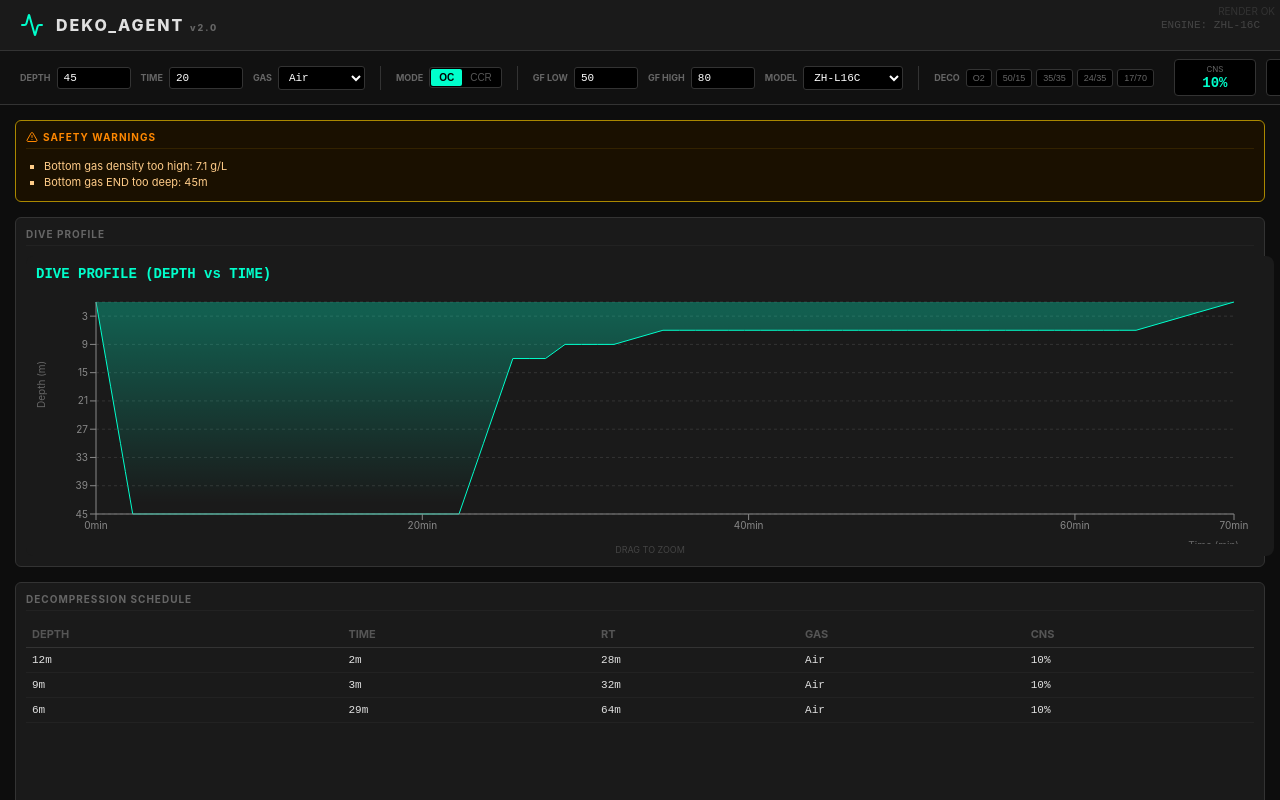
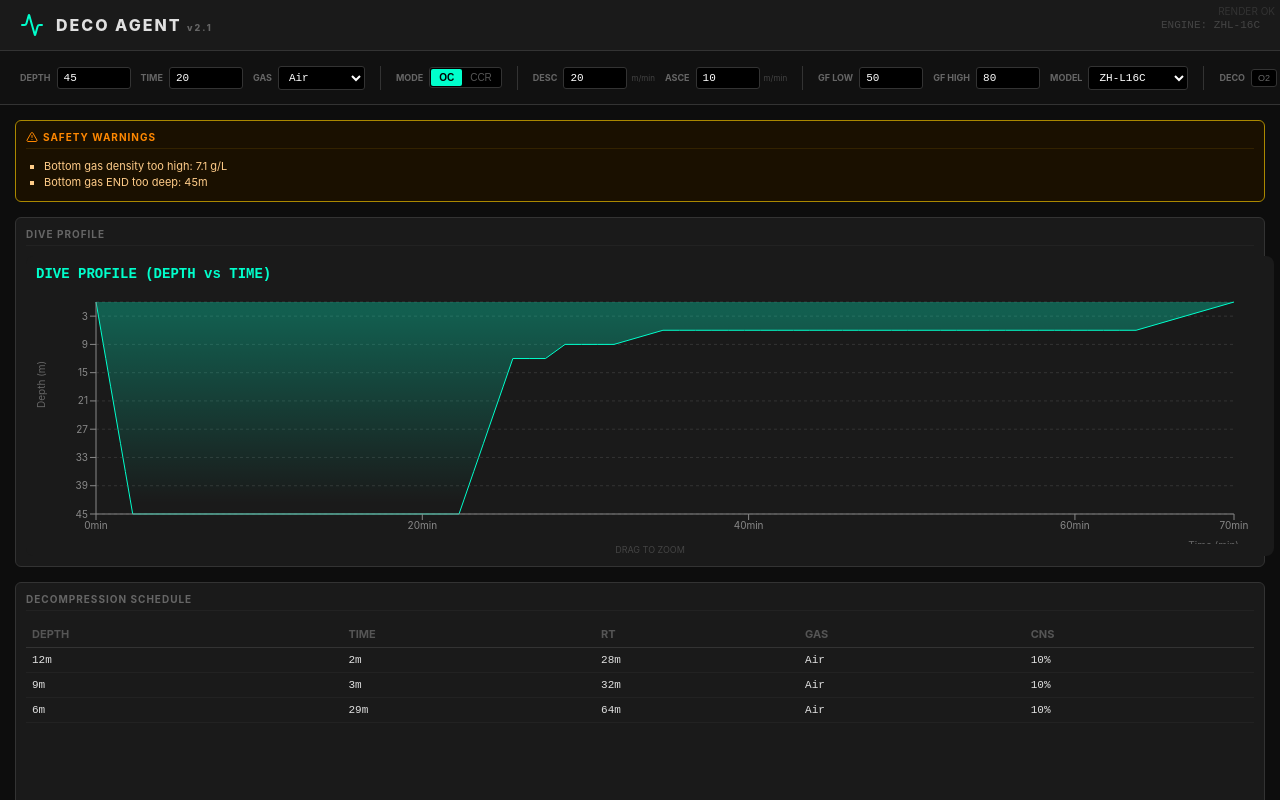
Before and after one commit to schlumi77/deco_agent, a React (Vite) app in the folder frontend/: page / in a window 1280 px wide. Built offline with nearby package versions, Linux system fonts and the light colour scheme.

Commit message:
ASC and DEC input fields

```diff
--- a/frontend/index.html
+++ b/frontend/index.html
@@ -4,7 +4,7 @@
     <meta charset="UTF-8" />
     <link rel="icon" type="image/svg+xml" href="favicon.svg" />
     <meta name="viewport" content="width=device-width, initial-scale=1.0" />
-    <title>DEKO_AGENT | Technical Dive Planner</title>
+    <title>Deco Agent | Technical Dive Planner</title>
   </head>
   <body>
     <div id="root"></div>
--- a/frontend/src/App.css
+++ b/frontend/src/App.css
@@ -115,6 +115,12 @@ body {
   font-size: 9px;
   color: #666;
   font-weight: bold;
+}
+
+.unit-label {
+  font-size: 8px;
+  color: #444;
+  margin-left: -2px;
 }
 
 .form-group-inline input, .form-group-inline select {
--- a/frontend/src/App.tsx
+++ b/frontend/src/App.tsx
@@ -68,7 +68,7 @@ function App() {
       <header className="app-header">
         <div className="logo">
           <Activity size={24} color="#00ffcc" />
-          <h1>DEKO_AGENT <span className="version">v2.0</span></h1>
+          <h1>DECO AGENT <span className="version">v2.1</span></h1>
         </div>
         <div className="status">
           {loading ? <span className="blink">CALCULATING...</span> : <span>ENGINE: ZHL-16{model}</span>}
--- a/frontend/src/components/DiveForm.tsx
+++ b/frontend/src/components/DiveForm.tsx
@@ -37,7 +37,11 @@ const DiveForm: React.FC<Props> = ({ onPlanChange }) => {
   }, [gases]);
 
   useEffect(() => {
-    if (request.bottom_gas && !isNaN(request.depth) && !isNaN(request.bottom_time)) {
+    if (request.bottom_gas &&
+        !isNaN(request.depth) &&
+        !isNaN(request.bottom_time) &&
+        !isNaN(request.descent_rate) &&
+        !isNaN(request.ascent_rate)) {
       onPlanChange(request);
     }
   }, [request, onPlanChange]);
@@ -117,6 +121,21 @@ const DiveForm: React.FC<Props> = ({ onPlanChange }) => {
 
       <div className="toolbar-section">
         <div className="form-group-inline">
+          <label>DESC</label>
+          <input type="number" name="descent_rate" value={request.descent_rate} onChange={handleChange} style={{width: '50px'}} />
+          <span className="unit-label">m/min</span>
+        </div>
+        <div className="form-group-inline">
+          <label>ASCE</label>
+          <input type="number" name="ascent_rate" value={request.ascent_rate} onChange={handleChange} style={{width: '50px'}} />
+          <span className="unit-label">m/min</span>
+        </div>
+      </div>
+
+      <div className="toolbar-separator" />
+
+      <div className="toolbar-section">
+        <div className="form-group-inline">
           <label>GF LOW</label>
           <input type="number" name="gf_low" step="5" value={request.gf_low} onChange={handleChange} style={{width: '50px'}} />
         </div>
```
Also changed, not shown: 1 other file (tests, documents, lock files or other folders).
